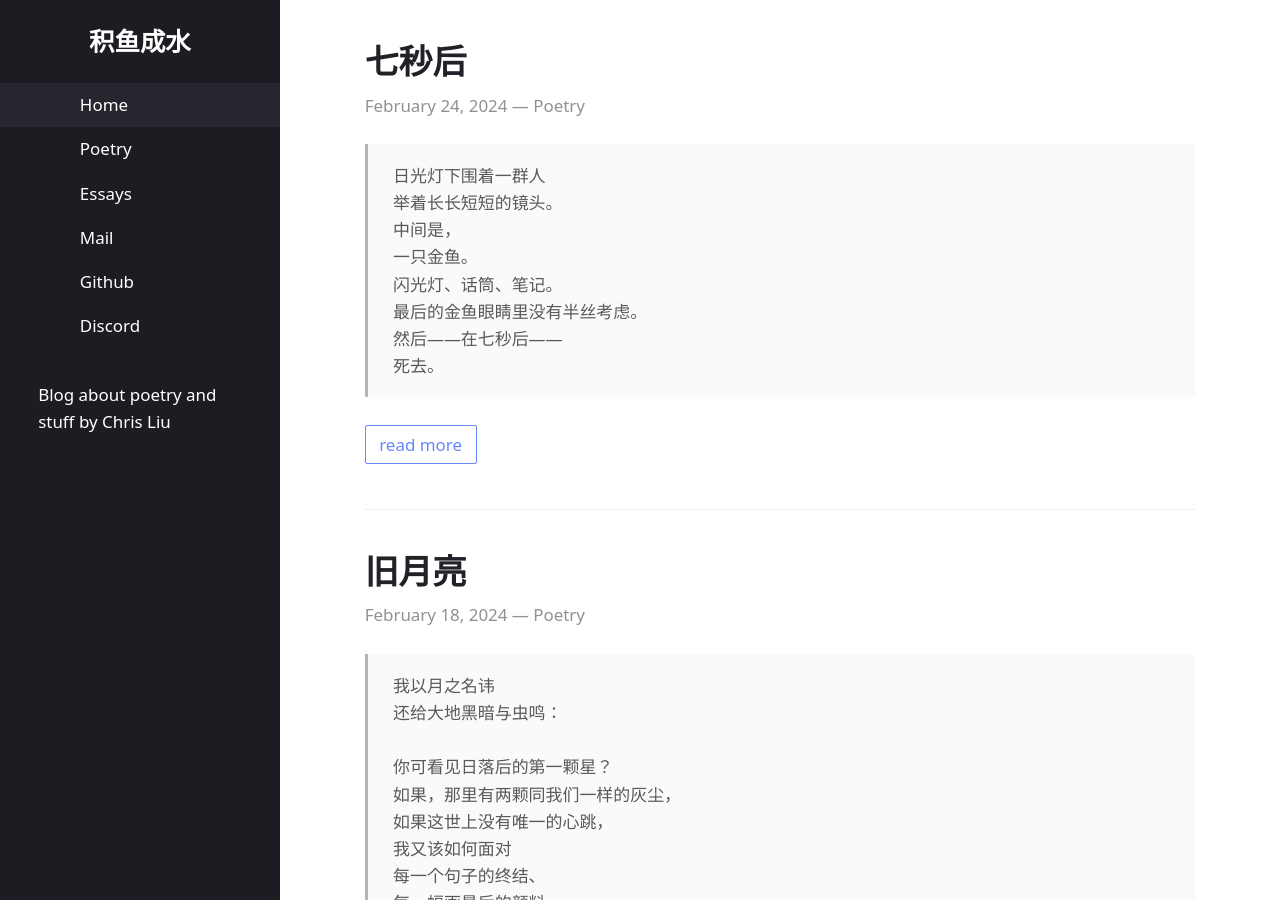
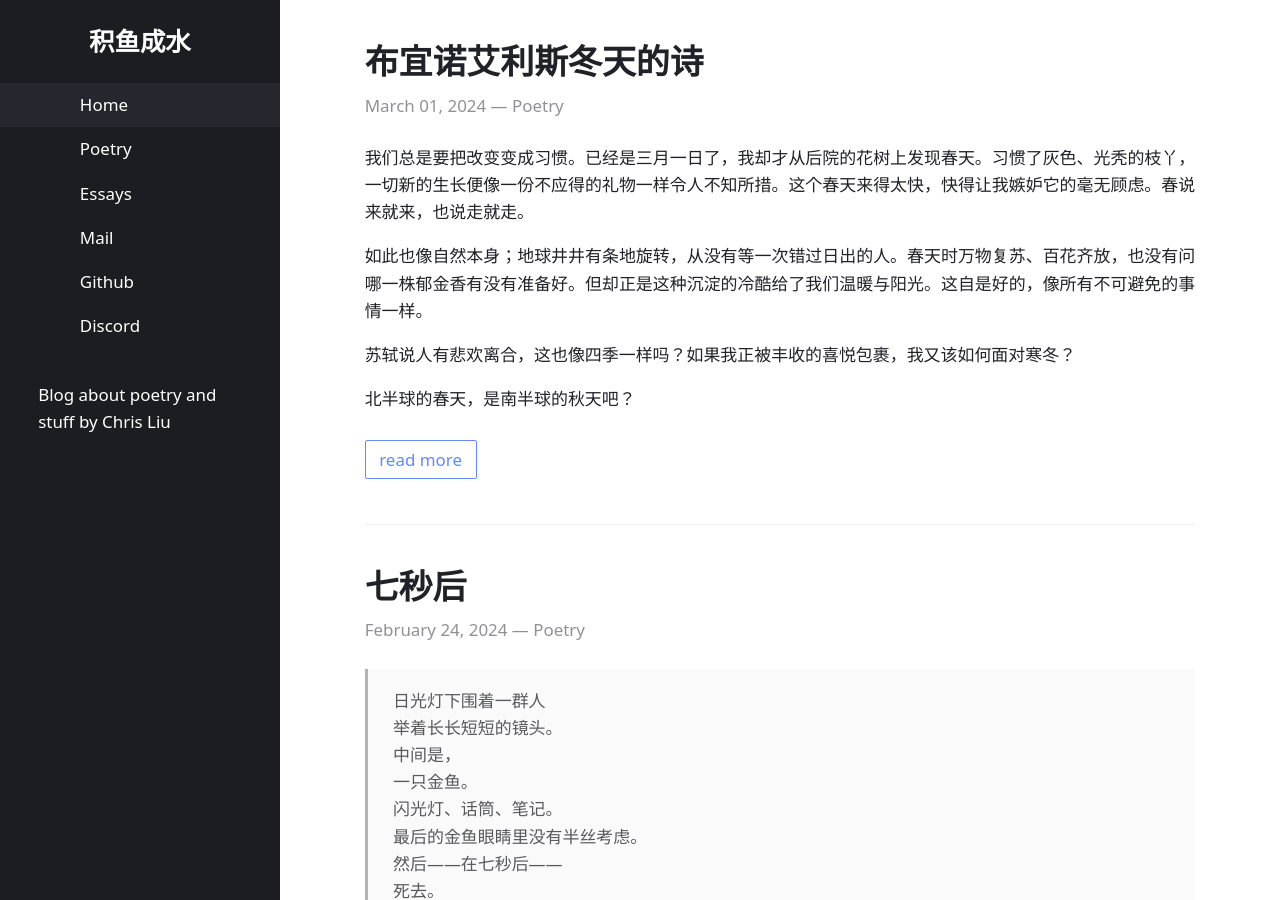
Before and after one commit to chris-zy-liu/chris-zy-liu.github.io, a Jekyll site: the page built from index.html, in a window 1280 px wide and 900 px high. Built offline with Jekyll 4.4.1, drawn with Linux system fonts in a browser that asks for light colours.

Commit message:
script update

```diff
--- /dev/null
+++ b/_posts/2024-03-01-march.md
@@ -0,0 +1,12 @@
+---
+title: 布宜诺艾利斯冬天的诗
+layout: post
+categories: Poetry
+---
+我们总是要把改变变成习惯。已经是三月一日了，我却才从后院的花树上发现春天。习惯了灰色、光秃的枝丫，一切新的生长便像一份不应得的礼物一样令人不知所措。这个春天来得太快，快得让我嫉妒它的毫无顾虑。春说来就来，也说走就走。
+
+如此也像自然本身；地球井井有条地旋转，从没有等一次错过日出的人。春天时万物复苏、百花齐放，也没有问哪一株郁金香有没有准备好。但却正是这种沉淀的冷酷给了我们温暖与阳光。这自是好的，像所有不可避免的事情一样。
+
+苏轼说人有悲欢离合，这也像四季一样吗？如果我正被丰收的喜悦包裹，我又该如何面对寒冬？
+
+北半球的春天，是南半球的秋天吧？
```
Also changed, not shown: _posts/.obsidian/workspace.json (+12 -12 lines).
